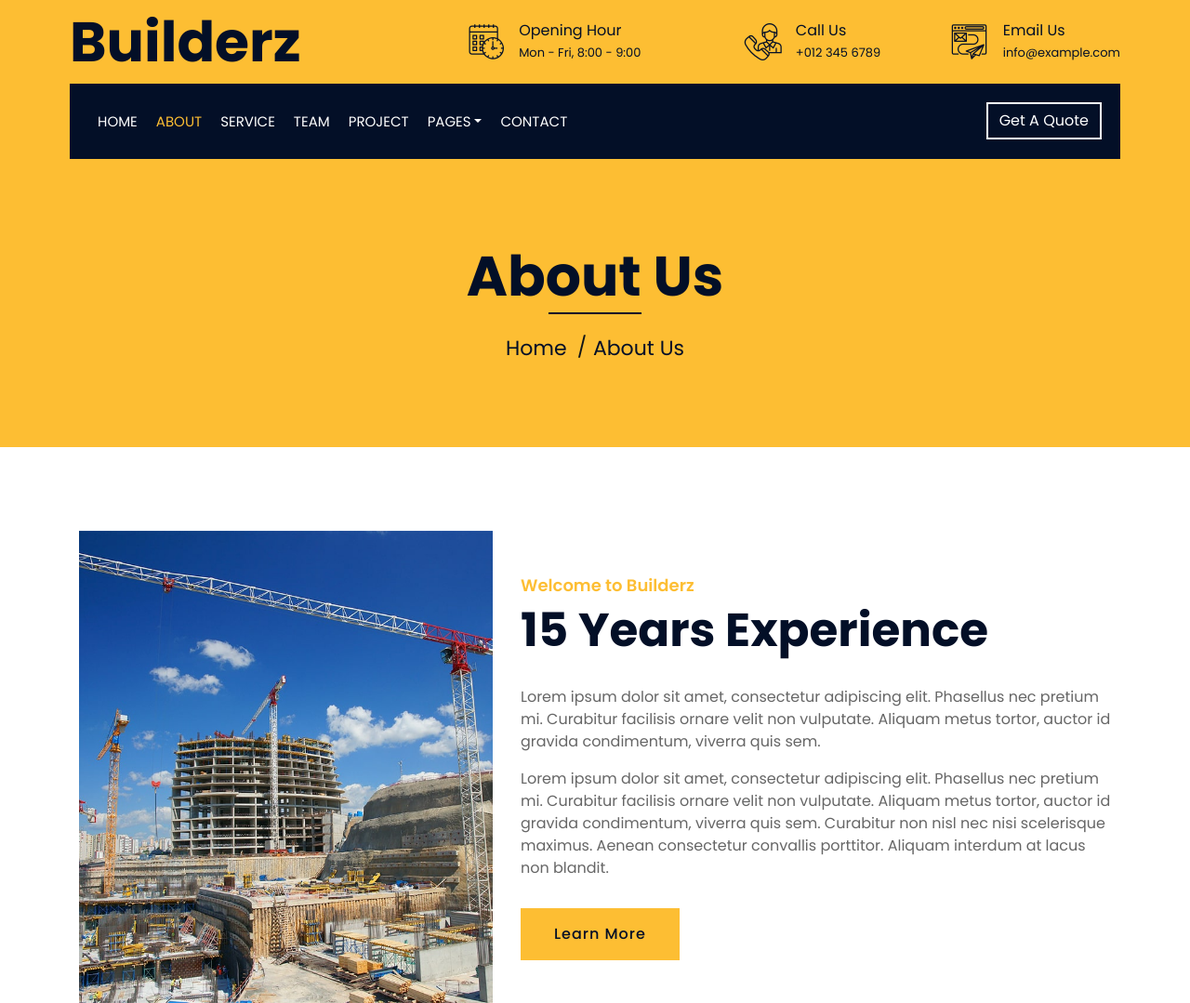
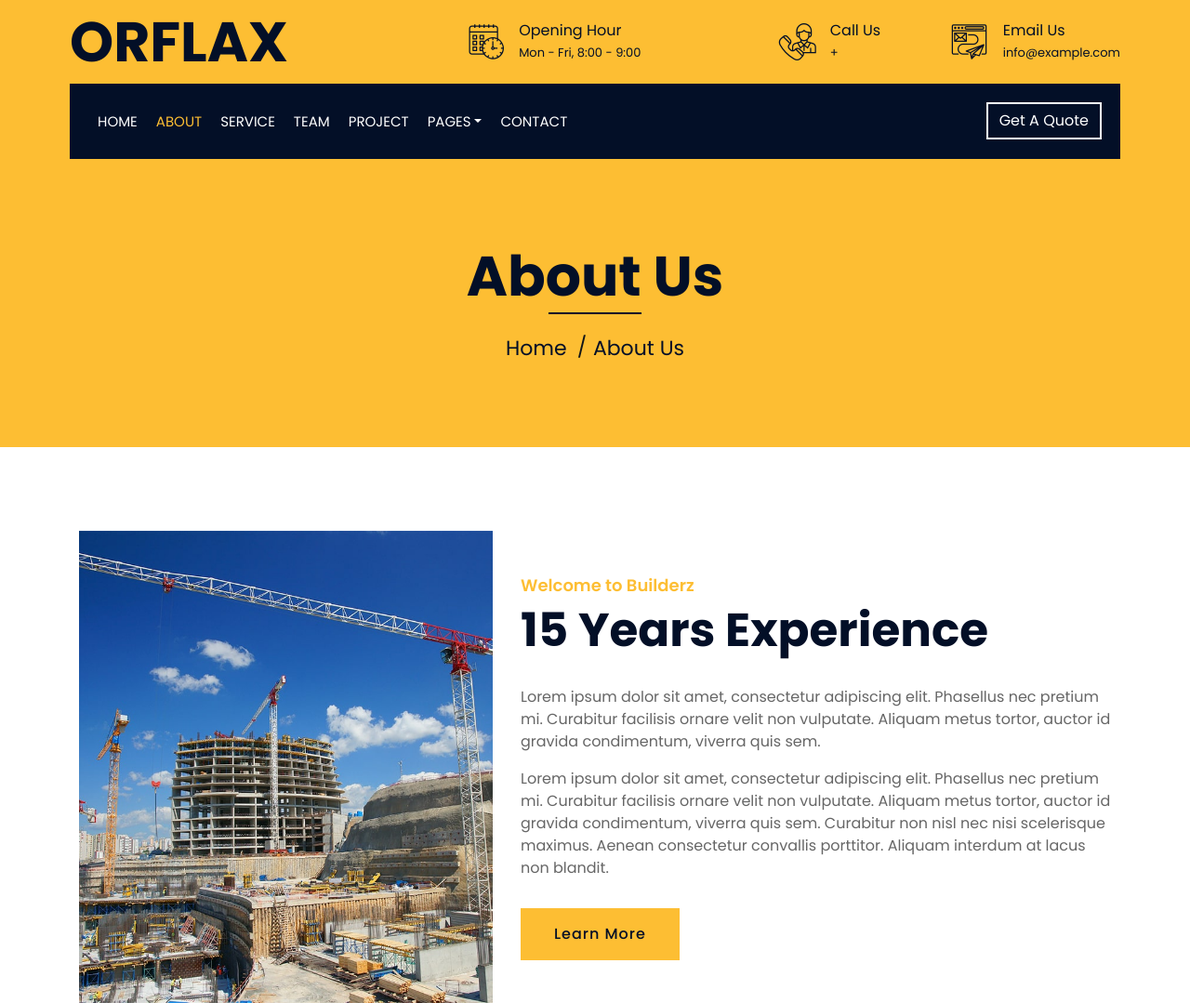
Before and after one commit to dhurvasaxena/IMPOSTERS-, a plain HTML site: page about.html in a window 1280 px wide. Shown: the top 1079 px of the page at 93% size. Drawn offline with nearby package versions, Linux system fonts and the light colour scheme.

Commit message:
name updated

```diff
--- a/about.html
+++ b/about.html
@@ -2,7 +2,7 @@
 <html lang="en">
     <head>
         <meta charset="utf-8">
-        <title>Builderz - Construction Company Website Template</title>
+        <title>ORFLAX</title>
         <meta content="width=device-width, initial-scale=1.0" name="viewport">
         <meta content="Construction Company Website Template" name="keywords">
         <meta content="Construction Company Website Template" name="description">
@@ -36,7 +36,7 @@
                         <div class="col-lg-4 col-md-12">
                             <div class="logo">
                                 <a href="index.html">
-                                    <h1>Builderz</h1>
+                                    <h1>ORFLAX</h1>
                                     <!-- <img src="img/logo.jpg" alt="Logo"> -->
                                 </a>
                             </div>
@@ -61,7 +61,7 @@
                                         </div>
                                         <div class="top-bar-text">
                                             <h3>Call Us</h3>
-                                            <p>+012 345 6789</p>
+                                            <p>+</p>
                                         </div>
                                     </div>
                                 </div>
```
